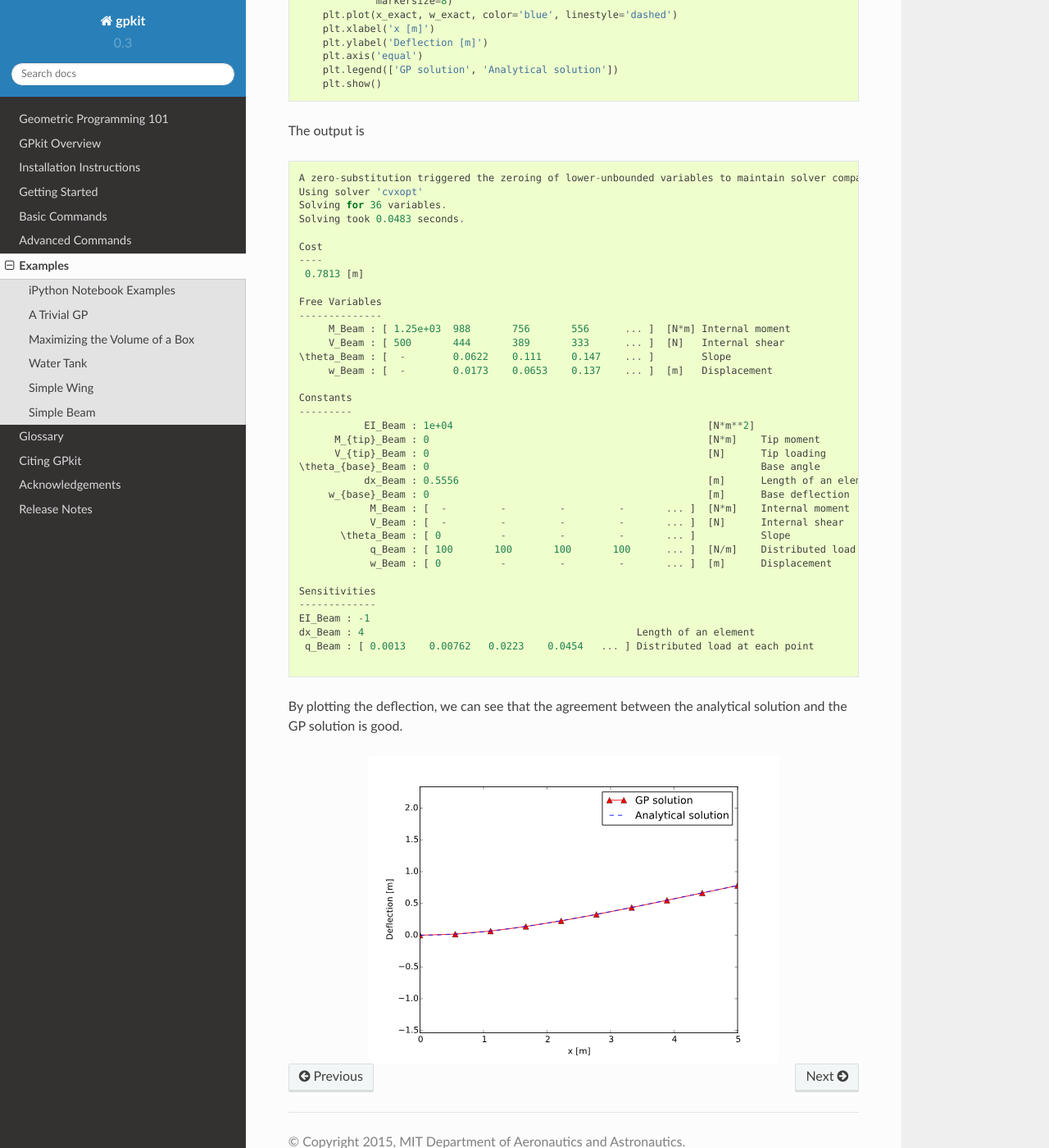
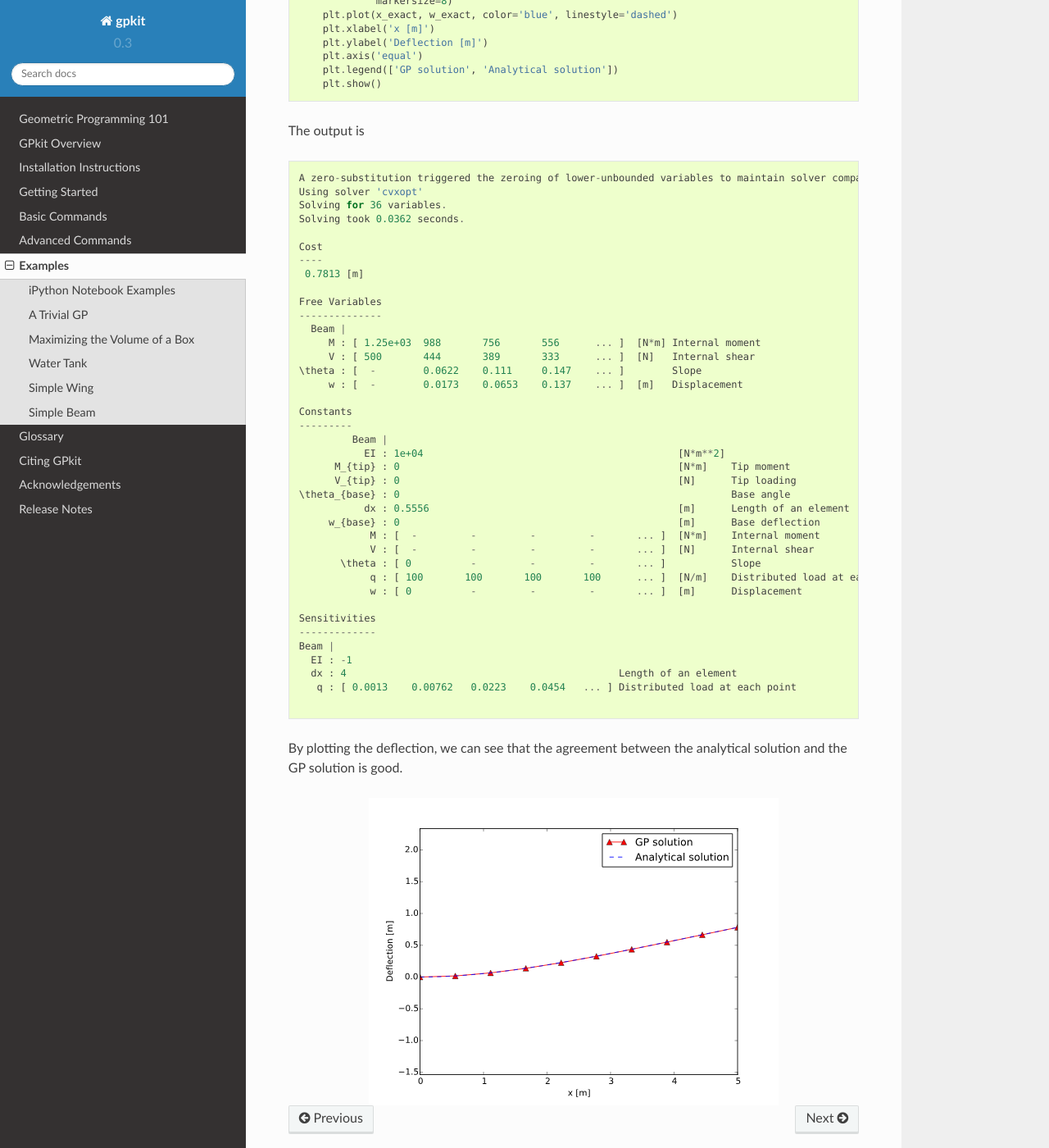
Before and after one commit to convexengineering/gpkit, a Sphinx documentation site: the page built from docs/source/examples.rst, in a window 1280 px wide and 1400 px high, scrolled down 7673 px. Shown: the whole window at 82% size. Built offline with Sphinx 7.4.7 and the Read the Docs theme 2.0.0, drawn with Linux system fonts in a browser that asks for light colours; some of the changed text lies outside the part shown.

```diff
--- a/docs/source/examples/beam_output.txt
+++ b/docs/source/examples/beam_output.txt
@@ -1,7 +1,7 @@
 A zero-substitution triggered the zeroing of lower-unbounded variables to maintain solver compatibility.
 Using solver 'cvxopt'
 Solving for 36 variables.
-Solving took 0.0483 seconds.
+Solving took 0.0362 seconds.
 
 Cost
 ----
@@ -9,27 +9,30 @@
 
 Free Variables
 --------------
-     M_Beam : [ 1.25e+03  988       756       556      ... ]  [N*m] Internal moment
-     V_Beam : [ 500       444       389       333      ... ]  [N]   Internal shear
-\theta_Beam : [  -        0.0622    0.111     0.147    ... ]        Slope
-     w_Beam : [  -        0.0173    0.0653    0.137    ... ]  [m]   Displacement
+  Beam |
+     M : [ 1.25e+03  988       756       556      ... ]  [N*m] Internal moment
+     V : [ 500       444       389       333      ... ]  [N]   Internal shear
+\theta : [  -        0.0622    0.111     0.147    ... ]        Slope
+     w : [  -        0.0173    0.0653    0.137    ... ]  [m]   Displacement
 
 Constants
 ---------
-           EI_Beam : 1e+04                                           [N*m**2]
-      M_{tip}_Beam : 0                                               [N*m]    Tip moment
-      V_{tip}_Beam : 0                                               [N]      Tip loading
-\theta_{base}_Beam : 0                                                        Base angle
-           dx_Beam : 0.5556                                          [m]      Length of an element
-     w_{base}_Beam : 0                                               [m]      Base deflection
-            M_Beam : [  -         -         -         -       ... ]  [N*m]    Internal moment
-            V_Beam : [  -         -         -         -       ... ]  [N]      Internal shear
-       \theta_Beam : [ 0          -         -         -       ... ]           Slope
-            q_Beam : [ 100       100       100       100      ... ]  [N/m]    Distributed load at each point
-            w_Beam : [ 0          -         -         -       ... ]  [m]      Displacement
+         Beam |
+           EI : 1e+04                                           [N*m**2]
+      M_{tip} : 0                                               [N*m]    Tip moment
+      V_{tip} : 0                                               [N]      Tip loading
+\theta_{base} : 0                                                        Base angle
+           dx : 0.5556                                          [m]      Length of an element
+     w_{base} : 0                                               [m]      Base deflection
+            M : [  -         -         -         -       ... ]  [N*m]    Internal moment
+            V : [  -         -         -         -       ... ]  [N]      Internal shear
+       \theta : [ 0          -         -         -       ... ]           Slope
+            q : [ 100       100       100       100      ... ]  [N/m]    Distributed load at each point
+            w : [ 0          -         -         -       ... ]  [m]      Displacement
 
 Sensitivities
 -------------
-EI_Beam : -1
-dx_Beam : 4                                              Length of an element
- q_Beam : [ 0.0013    0.00762   0.0223    0.0454   ... ] Distributed load at each point
+Beam |
+  EI : -1
+  dx : 4                                              Length of an element
+   q : [ 0.0013    0.00762   0.0223    0.0454   ... ] Distributed load at each point
--- a/docs/source/examples/simple_box_output.txt
+++ b/docs/source/examples/simple_box_output.txt
@@ -1,6 +1,6 @@
 Using solver 'cvxopt'
 Solving for 3 variables.
-Solving took 0.0122 seconds.
+Solving took 0.0117 seconds.
 
 Cost
 ----
--- a/docs/source/examples/simple_sp_output.txt
+++ b/docs/source/examples/simple_sp_output.txt
@@ -1,5 +1,5 @@
 Beginning signomial solve.
-Solving took 4 GP solves and 0.029 seconds.
+Solving took 4 GP solves and 0.025 seconds.
 
 Cost
 ----
--- a/docs/source/examples/simpleflight_output.txt
+++ b/docs/source/examples/simpleflight_output.txt
@@ -2,7 +2,7 @@
 ======
 Using solver 'cvxopt'
 Solving for 10 variables.
-Solving took 0.0122 seconds.
+Solving took 0.0115 seconds.
 
 Cost
 ----
--- a/docs/source/examples/water_tank_output.txt
+++ b/docs/source/examples/water_tank_output.txt
@@ -1,6 +1,6 @@
 Using solver 'cvxopt'
 Solving for 5 variables.
-Solving took 0.00694 seconds.
+Solving took 0.00585 seconds.
 
 Cost
 ----
```
Also changed, not shown: 3 other files.
